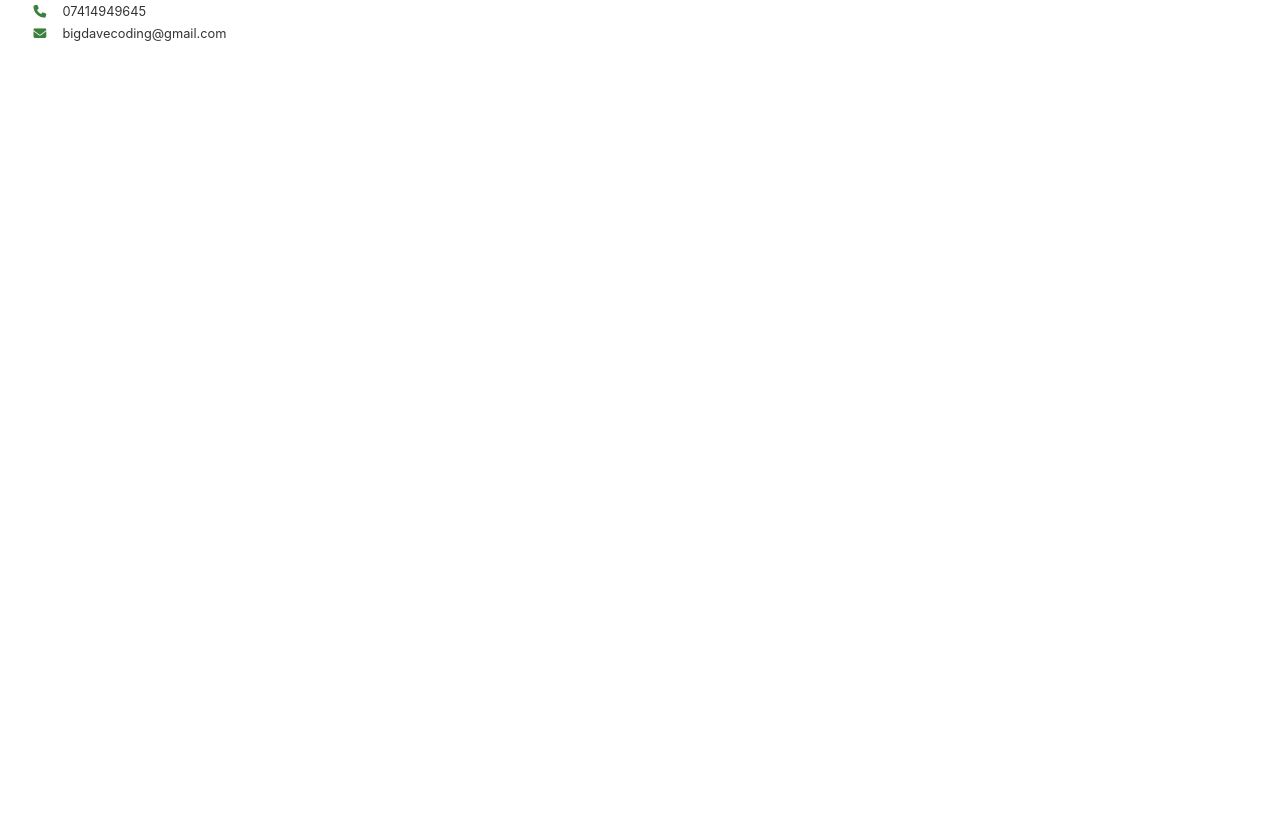
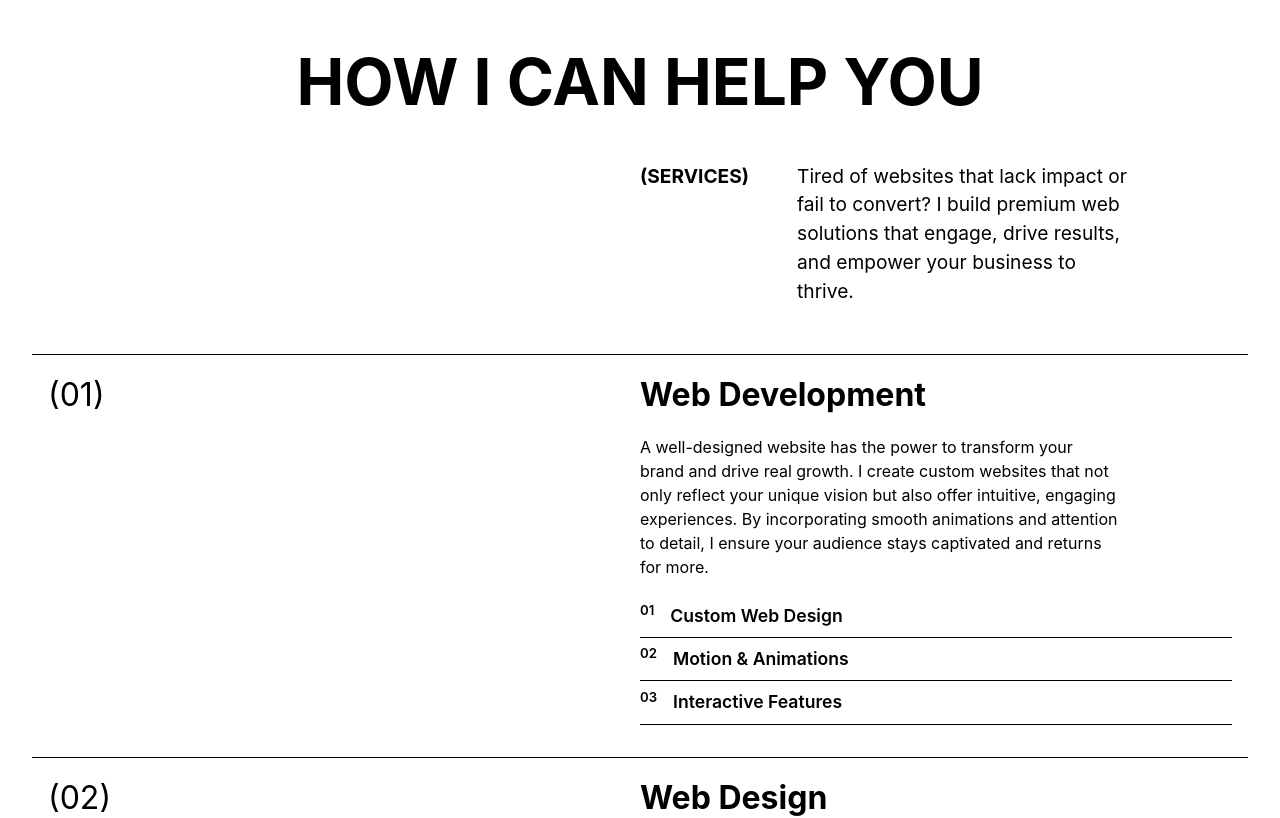
Before and after one commit to BigDaveCoding/react-practice, a React (Vite) app in the folder my-first-react-project/: page / in a window 1280 px wide. Shown: the part 760-1578 px from the top of the page. Before the commit the page ends 808 px from the top, so only its background shows below. Built offline with nearby package versions, Linux system fonts and the light colour scheme.

Commit message:
working on a services section. Got the layout and design sorted. Can just copy this for any sections I wish to add. Need to add a scroll trigger animation where the content stops and the content below catches up and stops and x point.

```diff
--- a/my-first-react-project/src/App.jsx
+++ b/my-first-react-project/src/App.jsx
@@ -3,6 +3,7 @@ import './App.css'
 import Header from './Header.jsx'
 import Footer from './footer.jsx'
 import HeroSection from './hero.jsx'
+import Services from './services.jsx'
 
 function App() {
 
@@ -10,6 +11,7 @@ function App() {
     <>
       <Header />
       <HeroSection />
+      <Services />
       <Footer />
     </>
   )
--- a/my-first-react-project/src/hero.jsx
+++ b/my-first-react-project/src/hero.jsx
@@ -34,7 +34,7 @@ function HeroSection() {
             // Deleting animation (from the end)
             tl.to(autoTypeRef.current, {
                 text: '',
-                duration: word.length * typeSpeed,
+                duration: word.length * (typeSpeed / 2),
                 ease: 'none',
             });
         });
--- a/my-first-react-project/src/index.css
+++ b/my-first-react-project/src/index.css
@@ -32,6 +32,7 @@ header {
   height: 8vh;
   opacity: 0; /* Hide Header Initially. GSAP Animation Fades Opacity In */
   margin: 1vh 0 1vh 0;
+  z-index: 1000;
 }
 
 .header_grid {
@@ -197,60 +198,76 @@ footer i {
 
 .hero_description {
   text-align: left;
+  font-size: 1.2rem;
   /* padding-top: 6rem; */
 }
 
-/*
-a {
-  font-weight: 500;
-  color: #646cff;
-  text-decoration: inherit;
-}
-a:hover {
-  color: #535bf2;
+.services_section {
+  /* color: white;
+  background-color: rgb(8, 8, 7, 0.9); */
+  border-radius: 50px 50px 0 0;
 }
 
-body {
-  margin: 0;
-  display: flex;
-  place-items: center;
-  min-width: 320px;
-  min-height: 100vh;
+.services_title {
+  font-size: 4rem;
 }
 
-h1 {
-  font-size: 3.2em;
-  line-height: 1.1;
+.services_grid {
+  display: grid;
+  grid-template-columns: 1fr 1fr;
+  padding: 2rem 0;
+  margin-bottom: 1rem;
 }
 
-button {
-  border-radius: 8px;
-  border: 1px solid transparent;
-  padding: 0.6em 1.2em;
-  font-size: 1em;
-  font-weight: 500;
-  font-family: inherit;
-  background-color: #1a1a1a;
-  cursor: pointer;
-  transition: border-color 0.25s;
-}
-button:hover {
-  border-color: #646cff;
-}
-button:focus,
-button:focus-visible {
-  outline: 4px auto -webkit-focus-ring-color;
+.s_grid_item {
+  border-top: 0.5px solid black;
+  /* margin: 1rem; */
+  padding: 1rem;
 }
 
-@media (prefers-color-scheme: light) {
-  :root {
-    color: #213547;
-    background-color: #ffffff;
-  }
-  a:hover {
-    color: #747bff;
-  }
-  button {
-    background-color: #f9f9f9;
-  }
-} */
+.s_grid_intro {
+  display: flex;
+  gap: 3rem;
+  text-align: left;
+  font-size: 1.2rem;
+}
+
+.s_grid_intro p:last-of-type {
+  padding-right: 7rem;
+
+}
+
+.s_grid_column_one {
+  text-align: left;
+  font-size: 2rem;
+}
+
+.service {
+  display: flex;
+  flex-direction: column;
+  text-align: left;
+}
+
+.service p {
+  padding: 1rem 7rem 1rem 0;
+}
+
+.service h4 {
+  font-size: 2rem;
+}
+
+.service ul {
+  list-style: none;
+  padding: 0;
+}
+
+.service_list_key {
+  padding-right: 1rem;
+}
+
+.service ul li {
+  font-weight: 600;
+  font-size: 1.1rem;
+  padding: 0.5rem 0 0.5rem 0;
+  border-bottom: 1px solid black;
+}
--- /dev/null
+++ b/my-first-react-project/src/services.jsx
@@ -0,0 +1,55 @@
+
+
+function Services() {
+
+    const intro = "Tired of websites that lack impact or fail to convert? I build premium web solutions that engage, drive results, and empower your business to thrive."
+    const web_dev_text = "A well-designed website has the power to transform your brand and drive real growth.\
+                            I create custom websites that not only reflect your unique vision but also offer intuitive, engaging experiences.\
+                            By incorporating smooth animations and attention to detail, I ensure your audience stays captivated and returns for more."
+
+
+
+    return (
+        <>
+            <section className="services_section">
+                <h3 className="services_title">HOW I CAN HELP YOU</h3>
+                <div className="services_grid">
+                    <span></span>
+                    <div className="s_grid_intro">
+                        <p><strong>(SERVICES)</strong></p>
+                        <p>{intro}</p>
+                    </div>
+                </div>
+
+                <div className="services_grid s_grid_item">
+                    <span className="s_grid_column_one">(01)</span>
+                    <div className = "service">
+                        <h4>Web Development</h4>
+                        <p>{web_dev_text}</p>
+                        <ul>
+                            <li><span className="service_list_key"><sup>01</sup></span>Custom Web Design</li>
+                            <li><span className="service_list_key"><sup>02</sup></span>Motion & Animations</li>
+                            <li><span className="service_list_key"><sup>03</sup></span>Interactive Features</li>
+                        </ul>
+                    </div>
+                </div>
+
+                <div className="services_grid s_grid_item">
+                    <span className="s_grid_column_one">(02)</span>
+                    <div className = "service">
+                        <h4>Web Design</h4>
+                        <p>{web_dev_text}</p>
+                        <ul>
+                            <li><span className="service_list_key"><sup>01</sup></span>Responsive Design</li>
+                            <li><span className="service_list_key"><sup>02</sup></span>Wireframing</li>
+                            <li><span className="service_list_key"><sup>03</sup></span>UI/UX Design</li>
+                        </ul>
+                    </div>
+                </div>
+
+            </section>
+        </>
+    )
+}
+
+export default Services
```
